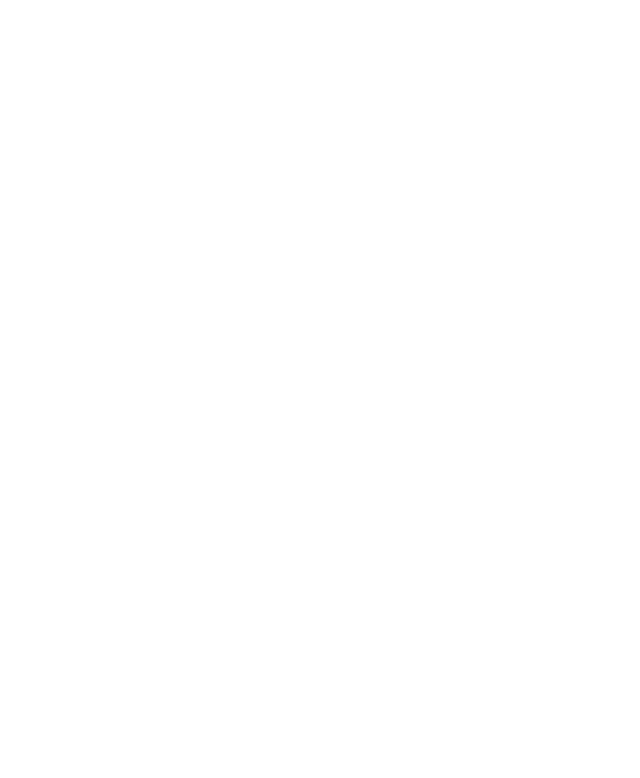
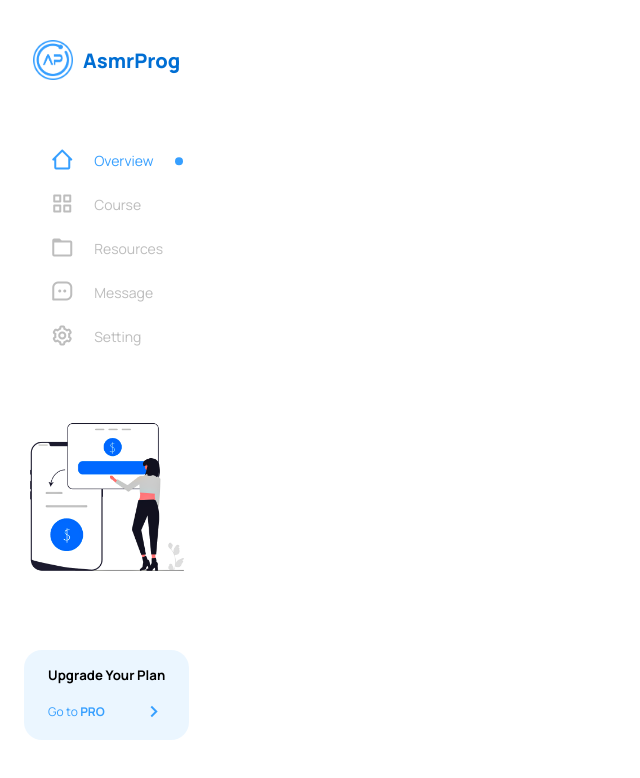
Before and after one commit to BurnettMiao/Responsive-Dashboard-Design, a plain HTML site: page index.html in a window 1280 px wide. Shown: the whole page, without its empty margins (0-640 px from the left). Drawn offline with nearby package versions, Linux system fonts and the light colour scheme.

Commit message:
left section finish

```diff
--- a/index.html
+++ b/index.html
@@ -3,10 +3,66 @@
   <head>
     <meta charset="UTF-8" />
     <meta name="viewport" content="width=device-width, initial-scale=1.0" />
+    <link
+      href="https://unpkg.com/boxicons@2.1.4/css/boxicons.min.css"
+      rel="stylesheet"
+    />
+
     <link rel="stylesheet" href="style.css" />
     <title>Responsive Dashboard Design</title>
   </head>
   <body>
+    <div class="container">
+      <aside class="left-section">
+        <div class="logo">
+          <button class="menu-btn" id="menu-close">
+            <i class="bx bx-log-out-circle"></i>
+          </button>
+          <img src="assets/logo.png" alt="" />
+          <a href="#">AsmrProg</a>
+        </div>
+
+        <div class="sidebar">
+          <div class="item" id="active">
+            <i class="bx bx-home-alt-2"></i>
+            <a href="#">Overview</a>
+          </div>
+
+          <div class="item">
+            <i class="bx bx-grid-alt"></i>
+            <a href="#">Course</a>
+          </div>
+
+          <div class="item">
+            <i class="bx bx-folder"></i>
+            <a href="#">Resources</a>
+          </div>
+
+          <div class="item">
+            <i class="bx bx-message-square-dots"></i>
+            <a href="#">Message</a>
+          </div>
+
+          <div class="item">
+            <i class="bx bx-cog"></i>
+            <a href="#">Setting</a>
+          </div>
+        </div>
+
+        <div class="pic">
+          <img src="assets/pro.png" alt="" />
+        </div>
+
+        <div class="upgrade">
+          <h5>Upgrade Your Plan</h5>
+          <div class="link">
+            <a href="#">Go to <b>PRO</b></a>
+            <i class="bx bx-chevron-right"></i>
+          </div>
+        </div>
+      </aside>
+    </div>
+
     <script src="script.js"></script>
   </body>
 </html>
--- a/style.css
+++ b/style.css
@@ -0,0 +1,138 @@
+@import url('https://fonts.googleapis.com/css2?family=Manrope:wght@300;400;500;600;700;800&display=swap');
+
+* {
+  margin: 0;
+  padding: 0;
+  box-sizing: border-box;
+  font-family: 'Manrope', sans-serif;
+}
+
+a {
+  text-decoration: none;
+  color: #369fff;
+}
+
+i {
+  font-size: 24px;
+}
+
+.container {
+  display: grid;
+  grid-template-columns: 1fr 3fr 2fr;
+  height: 100vh;
+}
+
+.container .left-section {
+  display: flex;
+  flex-direction: column;
+  align-items: center;
+  justify-content: space-between;
+  padding: 40px 0;
+}
+
+.container .left-section .logo {
+  display: flex;
+  align-items: center;
+  gap: 10px;
+}
+
+.container .left-section .logo img {
+  width: 40px;
+  height: 40px;
+  object-fit: cover;
+}
+
+.container .left-section .logo a {
+  font-weight: 800;
+  font-size: 20px;
+  color: #006ed3;
+}
+
+.menu-btn {
+  width: 32px;
+  height: 32px;
+  align-items: center;
+  justify-content: center;
+  border: none;
+  background-color: #d1e6f9;
+  border-radius: 6px;
+  cursor: pointer;
+  display: none;
+}
+
+.container .left-section .sidebar {
+  display: flex;
+  flex-direction: column;
+  gap: 20px;
+}
+
+.container .left-section .sidebar .item {
+  display: flex;
+  gap: 20px;
+  cursor: pointer;
+}
+
+.container .left-section .sidebar i {
+  color: #bdbdbd;
+  transition: all 0.3s ease;
+}
+
+.container .left-section .sidebar a {
+  display: flex;
+  align-items: center;
+  gap: 30px;
+  font-size: 14px;
+  color: #bdbdbd;
+  position: relative;
+  transition: all 0.3s ease;
+}
+
+.container .left-section .sidebar .item#active a,
+.container .left-section .sidebar .item#active i,
+.container .left-section .upgrade .link i {
+  color: #369fff;
+}
+
+.container .left-section .sidebar .item a::after {
+  position: absolute;
+  content: '';
+  width: 0px;
+  height: 0px;
+  background-color: #369fff;
+  right: -30px;
+  border-radius: 50%;
+  top: 0;
+  transform: translateY(116%);
+  transition: all 0.3s ease;
+}
+
+.container .left-section .sidebar .item#active a::after {
+  width: 8px;
+  height: 8px;
+}
+
+.container .left-section .pic img {
+  width: 160px;
+}
+
+.container .left-section .upgrade {
+  background: #ebf6ff;
+  height: 90px;
+  display: flex;
+  flex-direction: column;
+  justify-content: space-between;
+  padding: 16px 24px;
+  margin-bottom: 20px;
+  border-radius: 18px;
+  cursor: pointer;
+}
+
+.container .left-section .upgrade .link {
+  display: flex;
+  align-items: center;
+  justify-content: space-between;
+}
+
+.container .left-section .upgrade .link a {
+  font-size: 12px;
+}
```
